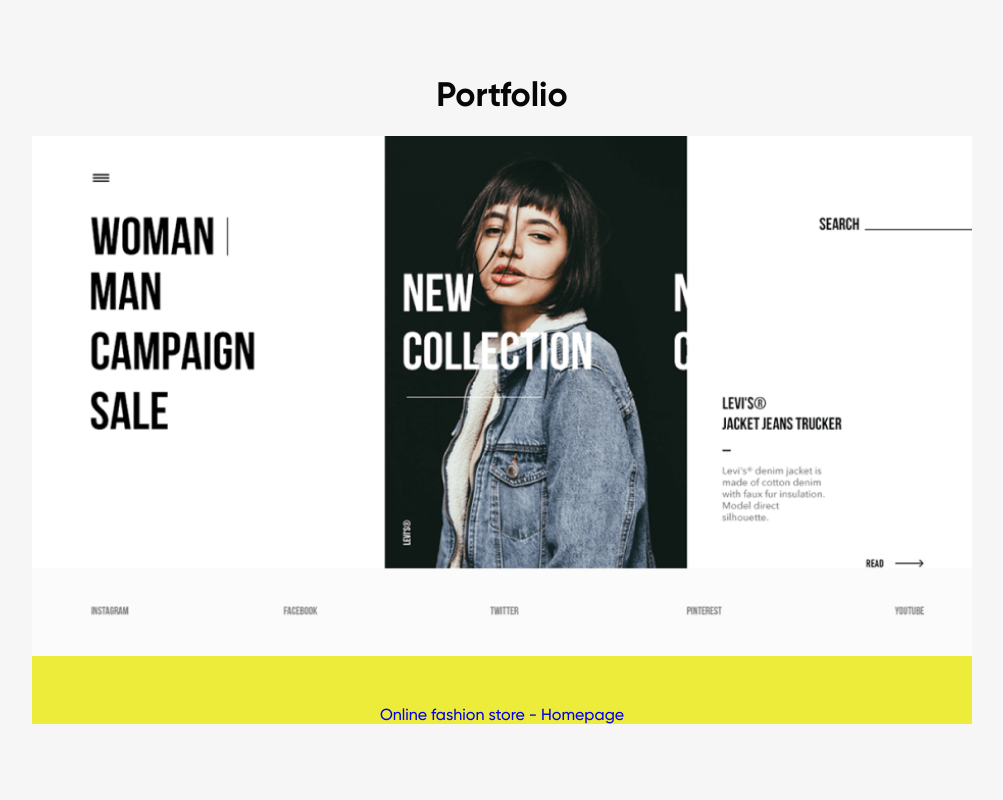
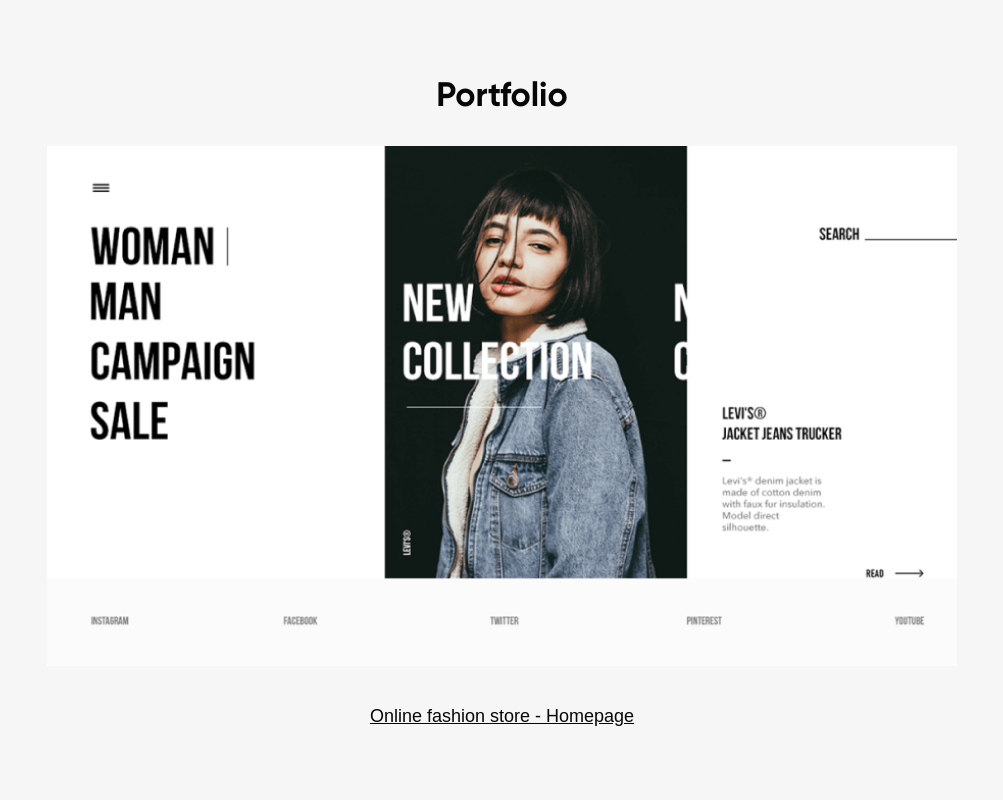
Before and after one commit to Elena-it-code/portfolio, a React app: page / in a window 1280 px wide. Shown: the part 2100-2900 px from the top of the page, without its empty margins (138-1141 px from the left). Built offline with nearby package versions, Linux system fonts and the light colour scheme.

Commit message:
Add styles for section Portfolio

```diff
--- a/src/layout/section/portfolio/Portfolio.tsx
+++ b/src/layout/section/portfolio/Portfolio.tsx
@@ -6,13 +6,14 @@
 import fashionStore from "../../../assets/images/portfolio/fashion_web.png"
 import reebokStore from "../../../assets/images/portfolio/reebok_web.png"
 import braunLandingPage from "../../../assets/images/portfolio/braun_web.png"
+import {Container} from "../../../components/Container";
 
 
 
 export const Portfolio = () => {
     return (
         <StyledPortfolio>
-
+            <Container>
             <SectionTitle>Portfolio</SectionTitle>
 
             <FlexWrapper justify={"space-around"}>
@@ -26,13 +27,11 @@
             <FlexWrapper justify={"space-around"}>
                 <Work src={braunLandingPage} text={"Braun Landing Page - Concept"}/>
             </FlexWrapper>
-
+            </Container>
         </StyledPortfolio>
     );
 };
 
 const StyledPortfolio = styled.section`
-    min-height: 100vh;
-  background-color: #c8eee9;
-
+    margin-bottom: -90px;
 `
--- a/src/layout/section/portfolio/work/Work.tsx
+++ b/src/layout/section/portfolio/work/Work.tsx
@@ -1,6 +1,7 @@
 import React from 'react';
 import styled from "styled-components";
 import {text} from "stream/consumers";
+import {theme} from "../../../../styles/Theme";
 
 
 type WorkPropsType = {
@@ -18,20 +19,27 @@
 };
 
 const StyledWork = styled.div`
-  background-color: #eeec3a;
   max-width: 940px;
   width: 100%;
-  margin-bottom: 100px;
+  margin-top: 10px;
+  text-align: center;
+  font-family: Gilroy-Medium, sans-serif;
+  font-size: 18px;
+  font-weight: 400;
+  text-decoration-line: underline;
 `
 const Image = styled.img`
   width: 100%;
   height: 520px;
   object-fit: cover;
+  //margin-top: 100px;
 
 `
 const Link = styled.a`
   //justify-content: center;
   display: block;
   text-align:center;
-  margin-top: 45px;
+  margin-top: 35px;
+  margin-bottom: 90px;
+  color: ${theme.colors.font};
 `
```
